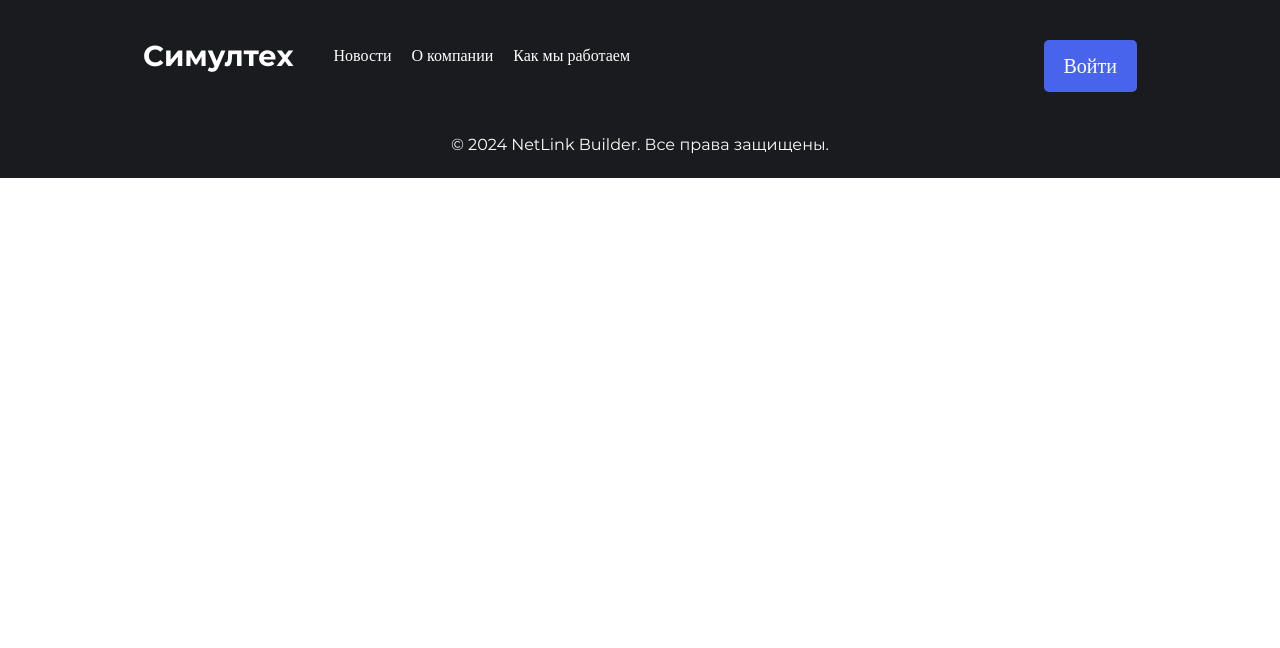
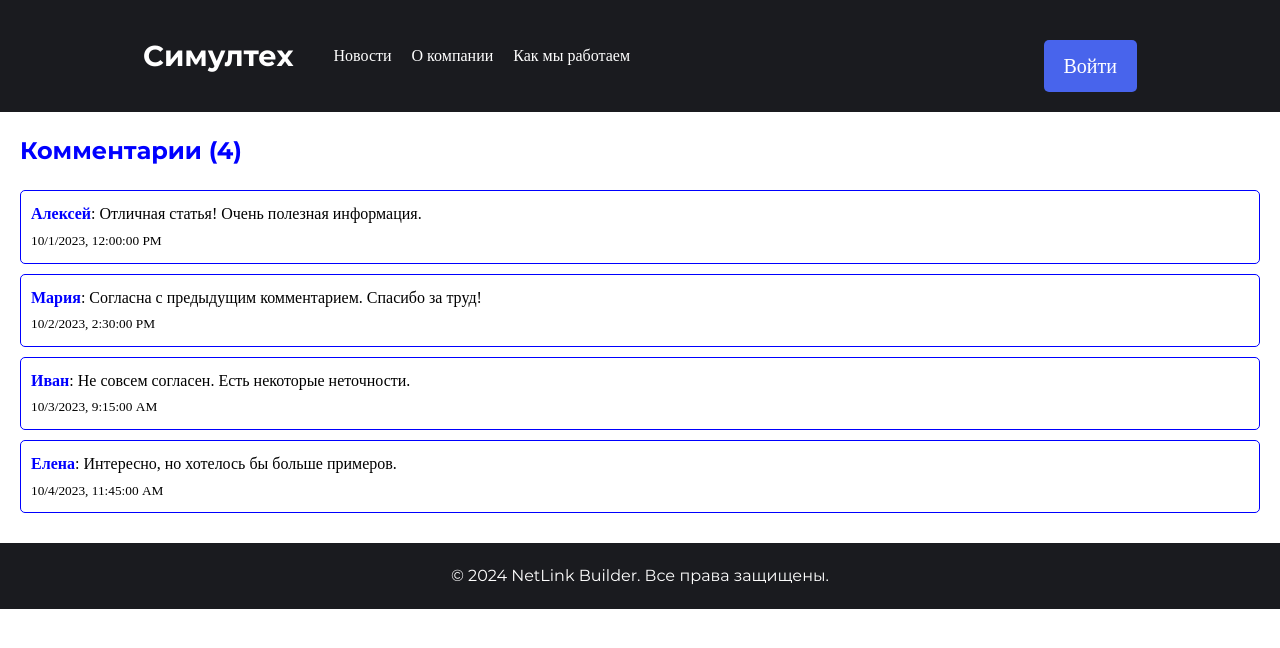
Before and after one commit to simulteh/frontend, a React (Create React App) app: page /comments in a window 1280 px wide. Shown: the top 648 px of the page. Built offline with nearby package versions, Linux system fonts and the light colour scheme.

Commit message:
добавил комментарий

```diff
--- a/src/App.js
+++ b/src/App.js
@@ -12,6 +12,8 @@ import LabWorksPage from './pages/LabWorksPage';
 import { Weather } from './components/Weather';
 import './style/fonts.css';
 import './style/global.css';
+import ReactDOM from 'react-dom';
+import Comments from './components/Comments';
 
 // Данные для новостей и карточек "О компании"
 import { newsData, aboutCardsData } from './constants/data';
@@ -64,6 +66,8 @@ function App() {
         {/* Страница авторизации */}
         <Route path="/auth" element={<AuthPage />} />
 
+        <Route path="/comments" element={<Comments />} />
+
                 {/* Страница авторизации */}
                 <Route path="/weather" element={<Weather />} />
 
--- /dev/null
+++ b/src/components/Comments.jsx
@@ -0,0 +1,47 @@
+import React from 'react';
+import  '../style/Comments.css'; // Импортируем файл стилей
+
+const Comments = () => {
+    const comments = [
+        {
+            author: 'Алексей',
+            text: 'Отличная статья! Очень полезная информация.',
+            date: '2023-10-01T12:00:00Z'
+        },
+        {
+            author: 'Мария',
+            text: 'Согласна с предыдущим комментарием. Спасибо за труд!',
+            date: '2023-10-02T14:30:00Z'
+        },
+        {
+            author: 'Иван',
+            text: 'Не совсем согласен. Есть некоторые неточности.',
+            date: '2023-10-03T09:15:00Z'
+        },
+        {
+            author: 'Елена',
+            text: 'Интересно, но хотелось бы больше примеров.',
+            date: '2023-10-04T11:45:00Z'
+        }
+    ];
+
+    return (
+        <div className="comments-container">
+            <h2 className="comments-title">Комментарии ({comments.length})</h2>
+            {comments.length === 0 ? (
+                <p className="no-comments">Нет комментариев.</p>
+            ) : (
+                <ul className="comments-list">
+                    {comments.map((comment, index) => (
+                        <li key={index} className="comment-item">
+                            <strong className="comment-author">{comment.author}</strong>: {comment.text} <br />
+                            <small className="comment-date">{new Date(comment.date).toLocaleString()}</small>
+                        </li>
+                    ))}
+                </ul>
+            )}
+        </div>
+    );
+};
+
+export default Comments;
--- /dev/null
+++ b/src/style/Comments.css
@@ -0,0 +1,35 @@
+.comments-container {
+    background-color:white;
+    color: black;
+    padding: 20px;
+    border-radius: 10px;
+}
+
+.comments-title {
+    color: blue;
+}
+
+.no-comments {
+    color: white;
+}
+
+.comments-list {
+    list-style-type: none;
+    padding: 0;
+}
+
+.comment-item {
+    margin-bottom: 10px;
+    border: 1px solid blue;
+    padding: 10px;
+    border-radius: 5px;
+    background-color: white; /* Темный фон для комментария */
+}
+
+.comment-author {
+    color: blue; /* Синий цвет для имени автора */
+}
+
+.comment-date {
+    color: black; /* Светло-серый цвет для даты */
+}
```
